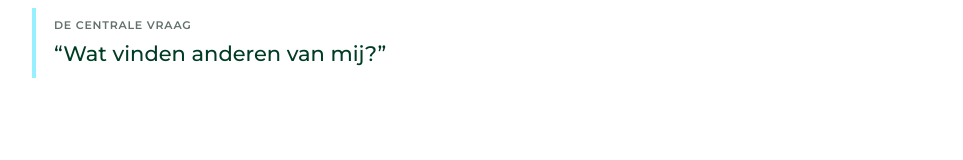
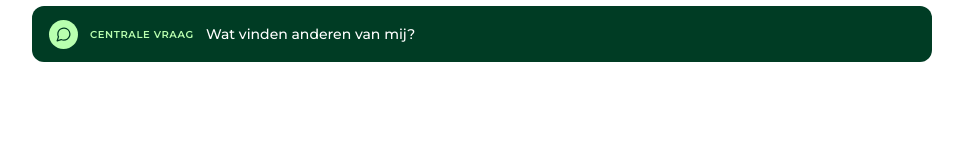
Before and after one commit to kayawaller-design/LYL, a plain HTML site: page trainers-centrale-vraag.html in a window 1280 px wide. Shown: the whole page, without its empty margins (158-1121 px from the left). Drawn offline with Linux system fonts and the light colour scheme.

Commit message:
Make central question compact dark green single-row strip

```diff
--- a/trainers-centrale-vraag.html
+++ b/trainers-centrale-vraag.html
@@ -1,34 +1,14 @@
 <!doctype html>
-<html lang="nl">
-<head>
-<meta charset="utf-8">
-<meta name="viewport" content="width=device-width,initial-scale=1">
-<title>De centrale vraag</title>
-<link rel="preconnect" href="https://fonts.googleapis.com">
-<link rel="preconnect" href="https://fonts.gstatic.com" crossorigin>
+<html lang="nl"><head><meta charset="utf-8"><meta name="viewport" content="width=device-width,initial-scale=1"><title>Centrale vraag</title>
 <link href="https://fonts.googleapis.com/css2?family=Montserrat:wght@400;500;600&display=swap" rel="stylesheet">
 <style>
-*{box-sizing:border-box}
-html,body{margin:0;width:100%;background:transparent}
-body{font-family:"Montserrat",Arial,sans-serif;color:#3e281a}
-.wrap{width:100%;padding:8px 12px}
-.question-card{max-width:900px;margin:0 auto;border-left:4px solid #96f0ff;padding:10px 18px;background:#fff}
-.label{font-size:11px;font-weight:600;letter-spacing:.07em;color:#63716c;text-transform:uppercase;margin-bottom:7px}
-.question{font-size:clamp(17px,3.3vw,21px);font-weight:500;line-height:1.4;color:#003c24;margin:0}
-@media(max-width:550px){.wrap{padding:7px 9px}.question-card{padding:9px 13px}.question{font-size:17px}}
-</style>
-</head>
-<body>
-<div class="wrap">
-  <section class="question-card" aria-label="Centrale vraag van deze ontwikkelingsfase">
-    <div class="label">De centrale vraag</div>
-    <p class="question" id="q">“Wat vinden anderen van mij?”</p>
-  </section>
-</div>
-<script>
-const questions={vroeg:"Wat vinden anderen van mij?",midden:"Wie ben ik en wat wil ik zelf?",laat:"Welke richting wil ik op?"};
-const phase=new URLSearchParams(location.search).get("fase")||"vroeg";
-document.getElementById("q").textContent="“"+(questions[phase]||questions.vroeg)+"”";
-</script>
-</body>
-</html>
+*{box-sizing:border-box}html,body{margin:0;background:transparent;font-family:Montserrat,Arial,sans-serif}
+.wrap{padding:6px 10px;width:100%}
+.card{max-width:900px;margin:auto;background:#003c24;color:#fff;border-radius:12px;padding:13px 17px;display:flex;align-items:center;gap:12px;min-height:56px}
+.icon{width:29px;height:29px;flex:0 0 29px;border-radius:50%;background:#b8ffaf;color:#003c24;display:grid;place-items:center}
+.icon svg{width:17px;height:17px}
+.label{font-size:10px;letter-spacing:.06em;font-weight:600;color:#b8ffaf;white-space:nowrap}
+.question{font-size:14px;line-height:1.45;font-weight:500;margin:0;min-width:0}
+@media(max-width:550px){.wrap{padding:5px 7px}.card{padding:12px;gap:9px}.label{font-size:9px}.question{font-size:12px}.icon{width:25px;height:25px;flex-basis:25px}.icon svg{width:15px;height:15px}}
+</style></head><body><div class="wrap"><section class="card" aria-label="Centrale vraag van deze fase"><span class="icon" aria-hidden="true"><svg viewBox="0 0 24 24" fill="none" stroke="currentColor" stroke-width="1.8" stroke-linecap="round" stroke-linejoin="round"><path d="M21 11.5a8.38 8.38 0 0 1-.9 3.8 8.5 8.5 0 0 1-7.6 4.7 8.38 8.38 0 0 1-3.8-.9L3 21l1.9-5.7a8.38 8.38 0 0 1-.9-3.8 8.5 8.5 0 0 1 4.7-7.6 8.38 8.38 0 0 1 3.8-.9h.5a8.48 8.48 0 0 1 8 8v.5z"/></svg></span><span class="label">CENTRALE VRAAG</span><p class="question" id="q">Wat vinden anderen van mij?</p></section></div>
+<script>const questions={vroeg:"Wat vinden anderen van mij?",midden:"Wie ben ik en wat wil ik zelf?",laat:"Welke richting wil ik op?"};const phase=new URLSearchParams(location.search).get("fase")||"vroeg";document.getElementById("q").textContent=questions[phase]||questions.vroeg;</script></body></html>
```
